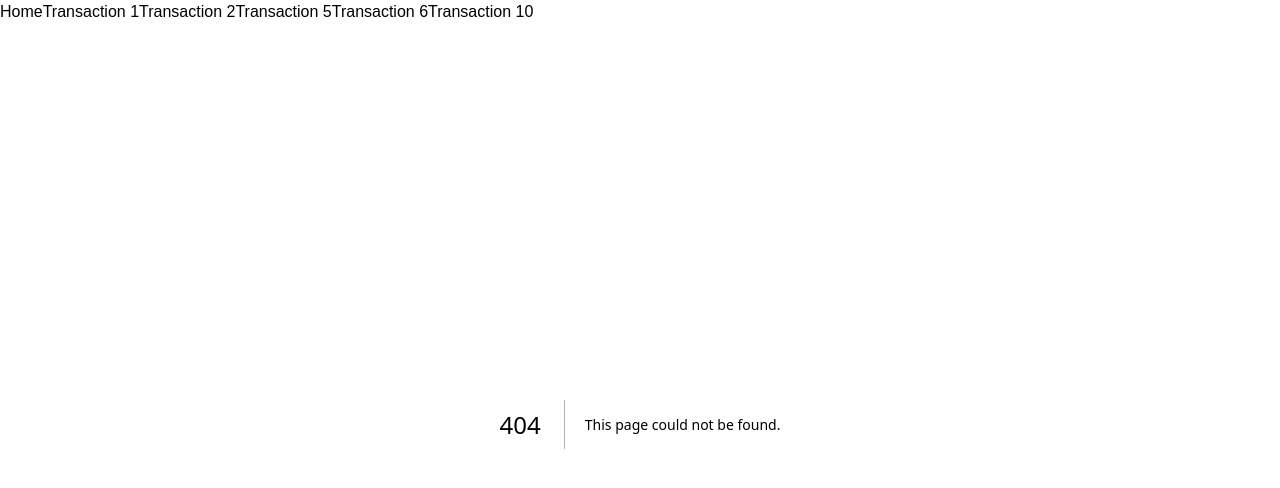
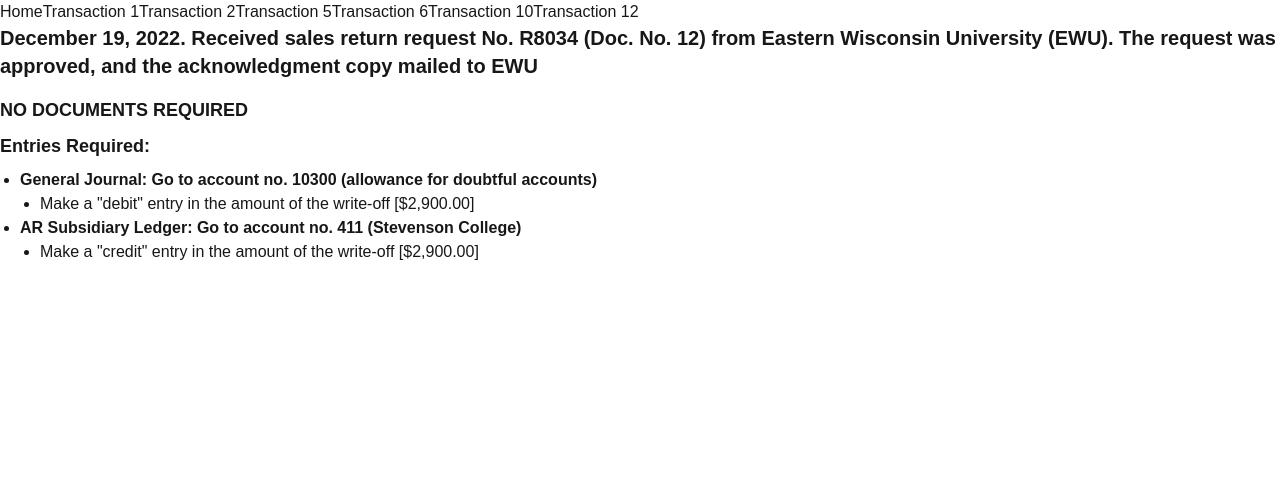
Before and after one commit to ammarhio1/sua-solutions, a Next.js app: page /Transaction12 in a window 1280 px wide. Before the commit this address had no page. Shown: the top 488 px of the page. Built offline with nearby package versions, Linux system fonts and the light colour scheme.

Commit message:
added transaction 12

```diff
--- a/src/Components/Menubar.jsx
+++ b/src/Components/Menubar.jsx
@@ -36,6 +36,12 @@
       >
         Transaction 10
       </Link>
+      <Link
+        href="/Transaction12"
+        className="text-blue-600 hover:text-blue-800 px-4 py-2"
+      >
+        Transaction 12
+      </Link>
     </>
   );
 }
--- /dev/null
+++ b/src/app/Transaction12/page.jsx
@@ -0,0 +1,30 @@
+export default function Home() {
+    return (
+      <>
+        <h1 className="text-xl font-bold mb-4">
+        December 19, 2022. Received sales return request No. R8034 (Doc. No. 12) from Eastern Wisconsin University
+(EWU). The request was approved, and the acknowledgment copy mailed to EWU
+        </h1>
+
+        <h2 className="text-lg font-bold mb-2">NO DOCUMENTS REQUIRED</h2>
+
+        <h2 className="text-lg font-bold mb-2">Entries Required:</h2>
+        <ul className="list-disc pl-5">
+          <li>
+            <strong>General Journal: Go to account no. 10300 (allowance for doubtful accounts)</strong>
+            <ul className="list-disc pl-5">
+            <li>Make a "debit" entry in the amount of the write-off [$2,900.00]</li>
+          </ul>
+            </li>
+        </ul>
+        <ul className="list-disc pl-5">
+          <li>
+            <strong>AR Subsidiary Ledger: Go to account no. 411 (Stevenson College)</strong>
+            <ul className="list-disc pl-5">
+            <li>Make a "credit" entry in the amount of the write-off [$2,900.00]</li>
+          </ul>
+            </li>
+        </ul>
+      </>
+    );
+  }
```
